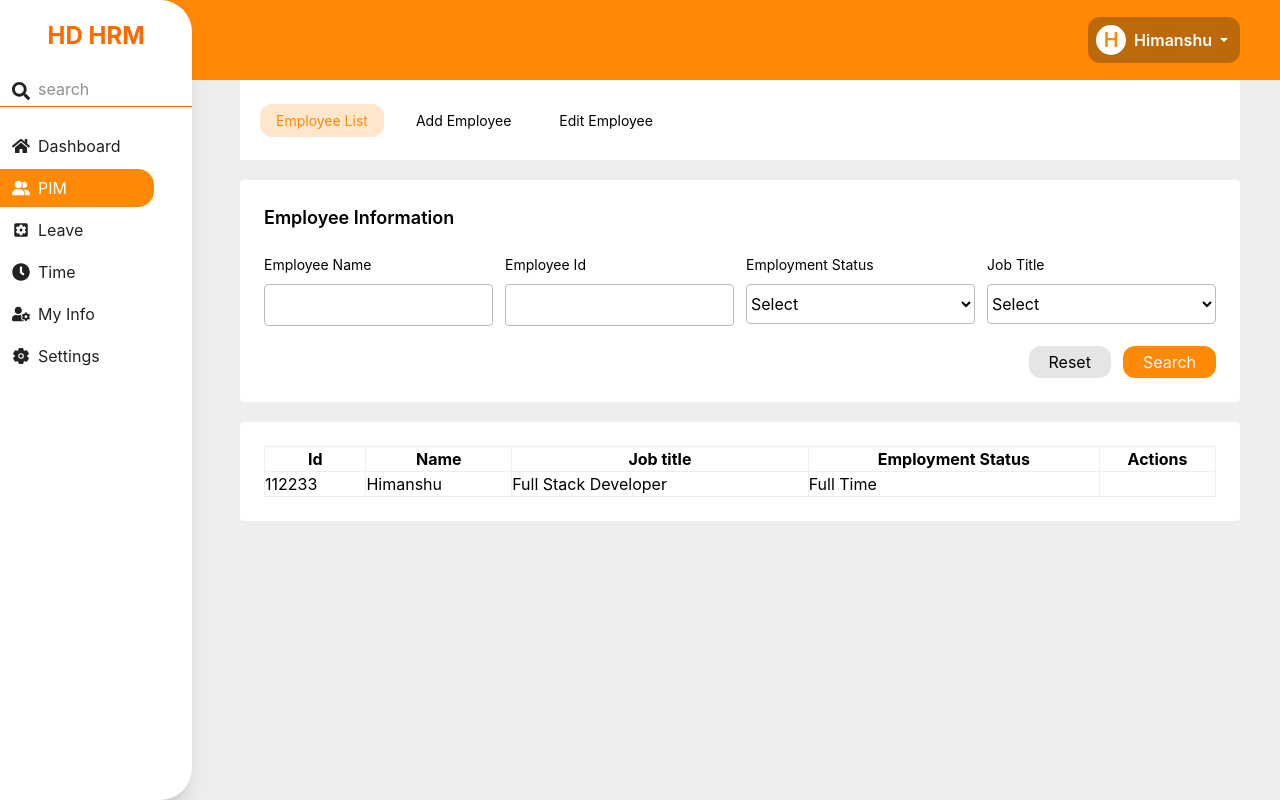
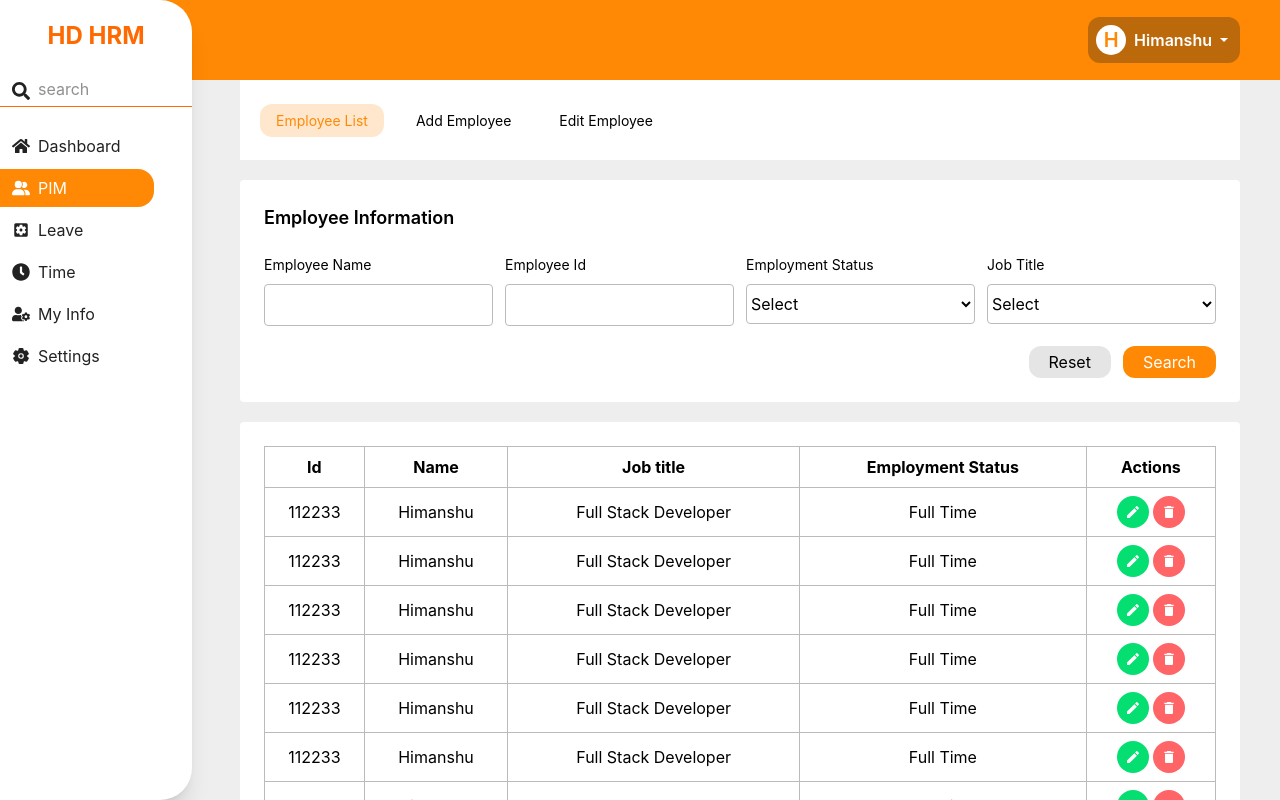
Before and after one commit to himanshu-dimri-fullstack/hrm, a React (Vite) app in the folder client/: page /pim/view in a window 1280 px wide. Built offline with nearby package versions, Linux system fonts and the light colour scheme.

Commit message:
Add pim edit page

```diff
--- a/client/src/components/DashboardLayout.jsx
+++ b/client/src/components/DashboardLayout.jsx
@@ -6,19 +6,12 @@ import { Link } from 'react-router-dom';
 
 const DashboardLayout = () => {
     return (
-        <div className='bg-[#eee] h-screen relative'>
+        <div className='bg-[#eee] max-h-screen overflow-y-hidden relative'>
             <Navbar />
             <div className='absolute top-0 left-0'>
                 <Sidebar />
             </div>
-            {/* <div className='bg-black/30 backdrop-blur-xl w-50 flex absolute top-16.25 right-5'>
-                <ul className='py-3 pl-3'>
-                    <li className='mb-1 rounded hover:bg-orange-700/30 hover:backdrop-blur px-3 hover:text-white'><Link to="/">About</Link></li>
-                    <li className='mb-1 rounded hover:bg-orange-700/30 hover:backdrop-blur px-3 hover:text-white'><Link to="/">Support</Link></li>
-                    <li className='mb-1 rounded hover:bg-orange-700/30 hover:backdrop-blur px-3 hover:text-white'><Link to="/">Change Password</Link></li>
-                    <li className='mb-1 rounded hover:bg-orange-700/30 hover:backdrop-blur px-3 hover:text-white'><Link to="/">Logout</Link></li>
-                </ul>
-            </div> */}
+
             <div className='pl-60 pr-10'>
                 <Outlet />
             </div>
@@ -27,3 +20,13 @@ const DashboardLayout = () => {
 }
 
 export default DashboardLayout
+
+
+{/* <div className='bg-black/30 backdrop-blur-xl w-50 flex absolute top-16.25 right-5'>
+                <ul className='py-3 pl-3'>
+                    <li className='mb-1 rounded hover:bg-orange-700/30 hover:backdrop-blur px-3 hover:text-white'><Link to="/">About</Link></li>
+                    <li className='mb-1 rounded hover:bg-orange-700/30 hover:backdrop-blur px-3 hover:text-white'><Link to="/">Support</Link></li>
+                    <li className='mb-1 rounded hover:bg-orange-700/30 hover:backdrop-blur px-3 hover:text-white'><Link to="/">Change Password</Link></li>
+                    <li className='mb-1 rounded hover:bg-orange-700/30 hover:backdrop-blur px-3 hover:text-white'><Link to="/">Logout</Link></li>
+                </ul>
+            </div> */}
--- a/client/src/components/PimLayout.jsx
+++ b/client/src/components/PimLayout.jsx
@@ -17,7 +17,7 @@ const PimLayout = () => {
                     </div>
                 </div>
             </nav>
-            <div>
+            <div className='h-[80vh] overflow-scroll'>
                 <Outlet />
             </div>
         </div>
--- a/client/src/pages/pim/PimAdd.jsx
+++ b/client/src/pages/pim/PimAdd.jsx
@@ -2,7 +2,66 @@ import React from 'react'
 
 const PimAdd = () => {
     return (
-        <div>PimAdd</div>
+        <div className='mt-5 bg-white p-6'>
+            <form>
+                <div className='grid grid-cols-4 gap-2'>
+
+                    <div>
+                        <label>Name</label><br />
+                        <input type="text" className='w-full rounded border border-[#bbb] py-2 outline-none mt-2 px-2' />
+                    </div>
+
+                    <div>
+                        <label>Age</label><br />
+                        <input type="number" className='w-full rounded border border-[#bbb] py-2 outline-none mt-2 px-2' />
+                    </div>
+                    <div>
+                        <label className='text-sm'>Employment Status</label><br />
+                        <select className='w-full rounded border border-[#bbb] py-2 outline-none mt-2'>
+                            <option>Select</option>
+                            <option>Full Time</option>
+                            <option>Part Time</option>
+                        </select>
+                    </div>
+                    <div>
+                        <label className='text-sm'>Job Title</label><br />
+                        <select className='w-full rounded border border-[#bbb] py-2 outline-none mt-2'>
+                            <option>Select</option>
+                            <option>Full Stack Developer</option>
+                            <option>Front-End Developer</option>
+                            <option>Back-End Developer</option>
+                        </select>
+                    </div>
+
+                    <div className='col-span-2'>
+                        <label>Address</label><br />
+                        <input type="text" className='w-full rounded border border-[#bbb] py-2 outline-none mt-2 px-2' />
+                    </div>
+
+                    <div>
+                        <label>State</label><br />
+                        <input type="text" className='w-full rounded border border-[#bbb] py-2 outline-none mt-2 px-2' />
+                    </div>
+
+                    <div>
+                        <label>City</label><br />
+                        <input type="text" className='w-full rounded border border-[#bbb] py-2 outline-none mt-2 px-2' />
+                    </div>
+
+                    <div className='col-span-2'>
+                        <label>Bio</label><br />
+                        <textarea type="number" className='w-full h-40 rounded border border-[#bbb] py-2 outline-none mt-2 px-2'>
+                        </textarea>
+                    </div>
+
+                </div>
+
+                <div className='mt-5'>
+                    <button className='text-white bg-orange-400 px-10 py-1 rounded'>Submit</button>
+                </div>
+
+            </form>
+        </div>
     )
 }
 
--- a/client/src/pages/pim/PimView.jsx
+++ b/client/src/pages/pim/PimView.jsx
@@ -1,4 +1,6 @@
 import React from 'react'
+import { MdEdit } from "react-icons/md";
+import { MdDelete } from "react-icons/md";
 
 const PimView = () => {
     return (
@@ -40,19 +42,111 @@ const PimView = () => {
             <div className='bg-white rounded p-6 mt-5'>
                 <table className='w-full border-collapse'>
                     <tr className='border border-[#eee]'>
-                        <th className='border border-[#eee]'>Id</th>
-                        <th className='border border-[#eee]' >Name</th>
-                        <th className='border border-[#eee]'>Job title</th>
-                        <th className='border border-[#eee]'>Employment Status</th>
-                        <th className='border border-[#eee]'>Actions</th>
+                        <th className='border border-[#bbb] py-2'>Id</th>
+                        <th className='border border-[#bbb] py-2' >Name</th>
+                        <th className='border border-[#bbb] py-2'>Job title</th>
+                        <th className='border border-[#bbb] py-2'>Employment Status</th>
+                        <th className='border border-[#bbb] py-2'>Actions</th>
                     </tr>
-                    <tr className='border border-[#eee]'>
-                        <td className='border border-[#eee]'>112233</td>
-                        <td className='border border-[#eee]'>Himanshu</td>
-                        <td className='border border-[#eee]'>Full Stack Developer</td>
-                        <td className='border border-[#eee]'>Full Time</td>
-                        <td className='border border-[#eee]'></td>
+
+                    <tr className='border border-[#eee] text-center'>
+                        <td className='border border-[#bbb] py-2'>112233</td>
+                        <td className='border border-[#bbb] py-2'>Himanshu</td>
+                        <td className='border border-[#bbb] py-2'>Full Stack Developer</td>
+                        <td className='border border-[#bbb] py-2'>Full Time</td>
+                        <td className='border border-[#bbb] py-2'>
+                            <div className='flex justify-center gap-1'>
+                                <button className='text-white bg-green-400 rounded-[50%] p-2'><MdEdit /></button>
+                                <button className='text-white bg-red-400 rounded-[50%] p-2'><MdDelete /></button>
+                            </div>
+
+                        </td>
                     </tr>
+
+                    <tr className='border border-[#eee] text-center'>
+                        <td className='border border-[#bbb] py-2'>112233</td>
+                        <td className='border border-[#bbb] py-2'>Himanshu</td>
+                        <td className='border border-[#bbb] py-2'>Full Stack Developer</td>
+                        <td className='border border-[#bbb] py-2'>Full Time</td>
+                        <td className='border border-[#bbb] py-2'>
+                            <div className='flex justify-center gap-1'>
+                                <button className='text-white bg-green-400 rounded-[50%] p-2'><MdEdit /></button>
+                                <button className='text-white bg-red-400 rounded-[50%] p-2'><MdDelete /></button>
+                            </div>
+
+                        </td>
+                    </tr>
+
+                    <tr className='border border-[#eee] text-center'>
+                        <td className='border border-[#bbb] py-2'>112233</td>
+                        <td className='border border-[#bbb] py-2'>Himanshu</td>
+                        <td className='border border-[#bbb] py-2'>Full Stack Developer</td>
+                        <td className='border border-[#bbb] py-2'>Full Time</td>
+                        <td className='border border-[#bbb] py-2'>
+                            <div className='flex justify-center gap-1'>
+                                <button className='text-white bg-green-400 rounded-[50%] p-2'><MdEdit /></button>
+                                <button className='text-white bg-red-400 rounded-[50%] p-2'><MdDelete /></button>
+                            </div>
+
+                        </td>
+                    </tr>
+
+                    <tr className='border border-[#eee] text-center'>
+                        <td className='border border-[#bbb] py-2'>112233</td>
+                        <td className='border border-[#bbb] py-2'>Himanshu</td>
+                        <td className='border border-[#bbb] py-2'>Full Stack Developer</td>
+                        <td className='border border-[#bbb] py-2'>Full Time</td>
+                        <td className='border border-[#bbb] py-2'>
+                            <div className='flex justify-center gap-1'>
+                                <button className='text-white bg-green-400 rounded-[50%] p-2'><MdEdit /></button>
+                                <button className='text-white bg-red-400 rounded-[50%] p-2'><MdDelete /></button>
+                            </div>
+
+                        </td>
+                    </tr>
+
+                    <tr className='border border-[#eee] text-center'>
+                        <td className='border border-[#bbb] py-2'>112233</td>
+                        <td className='border border-[#bbb] py-2'>Himanshu</td>
+                        <td className='border border-[#bbb] py-2'>Full Stack Developer</td>
+                        <td className='border border-[#bbb] py-2'>Full Time</td>
+                        <td className='border border-[#bbb] py-2'>
+                            <div className='flex justify-center gap-1'>
+                                <button className='text-white bg-green-400 rounded-[50%] p-2'><MdEdit /></button>
+                                <button className='text-white bg-red-400 rounded-[50%] p-2'><MdDelete /></button>
+                            </div>
+
+                        </td>
+                    </tr>
+
+                    <tr className='border border-[#eee] text-center'>
+                        <td className='border border-[#bbb] py-2'>112233</td>
+                        <td className='border border-[#bbb] py-2'>Himanshu</td>
+                        <td className='border border-[#bbb] py-2'>Full Stack Developer</td>
+                        <td className='border border-[#bbb] py-2'>Full Time</td>
+                        <td className='border border-[#bbb] py-2'>
+                            <div className='flex justify-center gap-1'>
+                                <button className='text-white bg-green-400 rounded-[50%] p-2'><MdEdit /></button>
+                                <button className='text-white bg-red-400 rounded-[50%] p-2'><MdDelete /></button>
+                            </div>
+
+                        </td>
+                    </tr>
+
+                    <tr className='border border-[#eee] text-center'>
+                        <td className='border border-[#bbb] py-2'>112233</td>
+                        <td className='border border-[#bbb] py-2'>Himanshu</td>
+                        <td className='border border-[#bbb] py-2'>Full Stack Developer</td>
+                        <td className='border border-[#bbb] py-2'>Full Time</td>
+                        <td className='border border-[#bbb] py-2'>
+                            <div className='flex justify-center gap-1'>
+                                <button className='text-white bg-green-400 rounded-[50%] p-2'><MdEdit /></button>
+                                <button className='text-white bg-red-400 rounded-[50%] p-2'><MdDelete /></button>
+                            </div>
+
+                        </td>
+                    </tr>
+
                 </table>
             </div>
         </div>
```
Also changed, not shown: client/src/pages/pim/PimEdit.jsx (+8 -1 lines).
